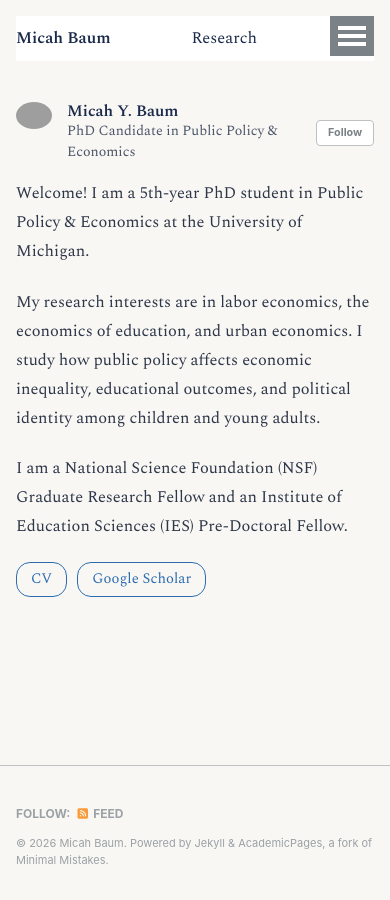
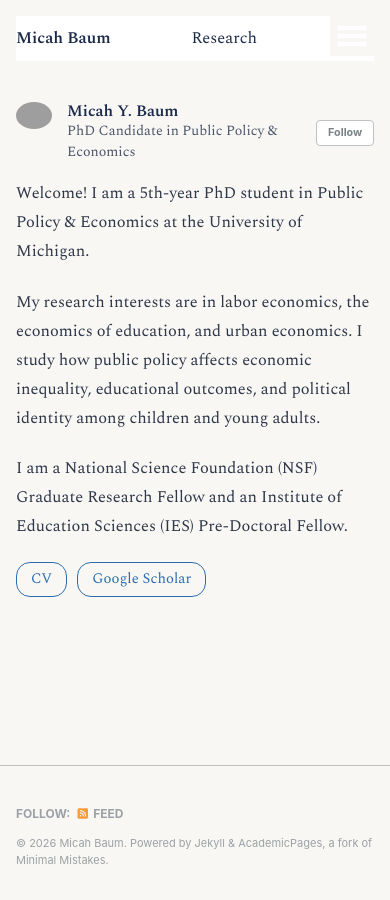
Before and after one commit to micah-baum/micah-baum.github.io, a Jekyll site: the page built from _pages/about.md, in a window 390 px wide. Built offline with Jekyll 4.4.1, drawn with Linux system fonts in a browser that asks for light colours.

Commit message:
Fix gray hamburger button on mobile: override primary-color with cream
Co-Authored-By: Claude Sonnet 4.6 <noreply@anthropic.com>

```diff
--- a/_includes/head/custom.html
+++ b/_includes/head/custom.html
@@ -78,6 +78,16 @@ a:hover {
   font-family: 'Spectral', Georgia, serif;
   color: #1a2a4a;
 }
+/* Hamburger button */
+.greedy-nav button {
+  background-color: #f9f7f4 !important;
+  color: #1a2a4a !important;
+}
+/* Mobile dropdown menu */
+.hidden-links {
+  background-color: #f9f7f4 !important;
+  border: 1px solid #dde3ed !important;
+}
 /* Sidebar */
 .sidebar {
   background-color: #f9f7f4;
```
